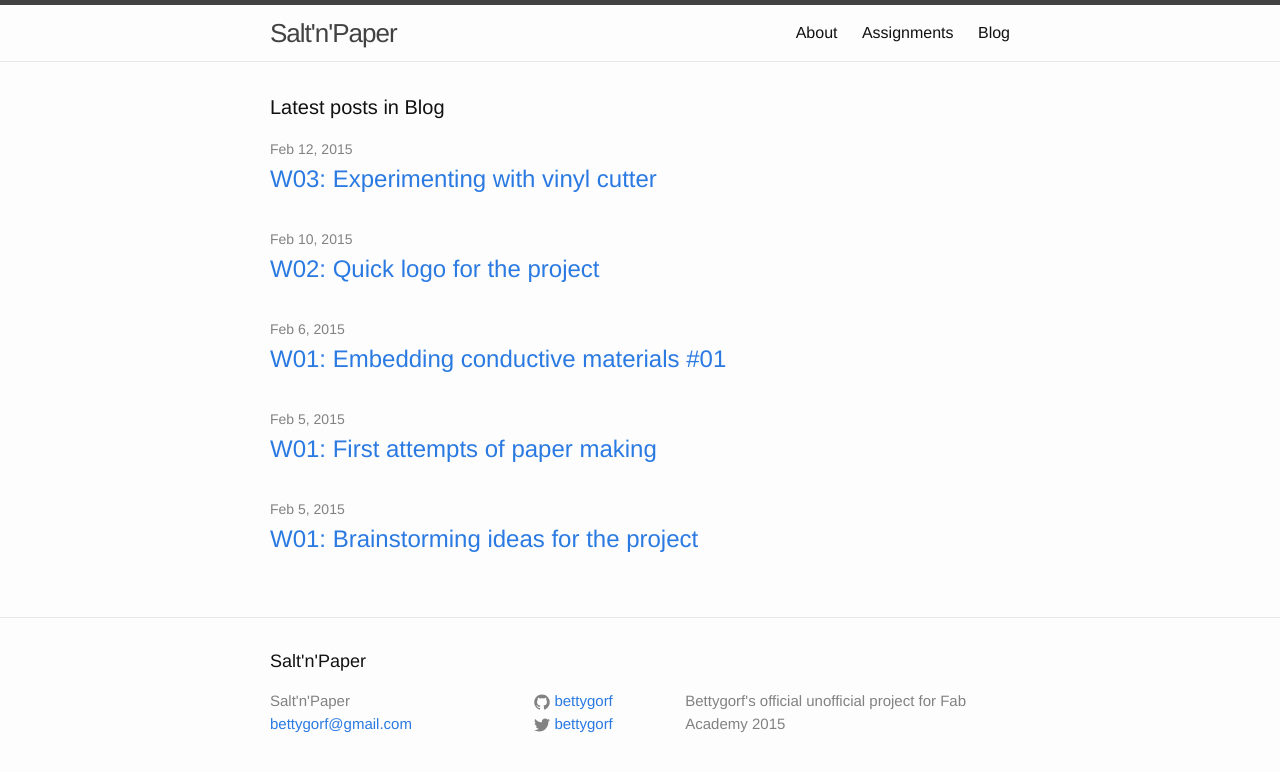
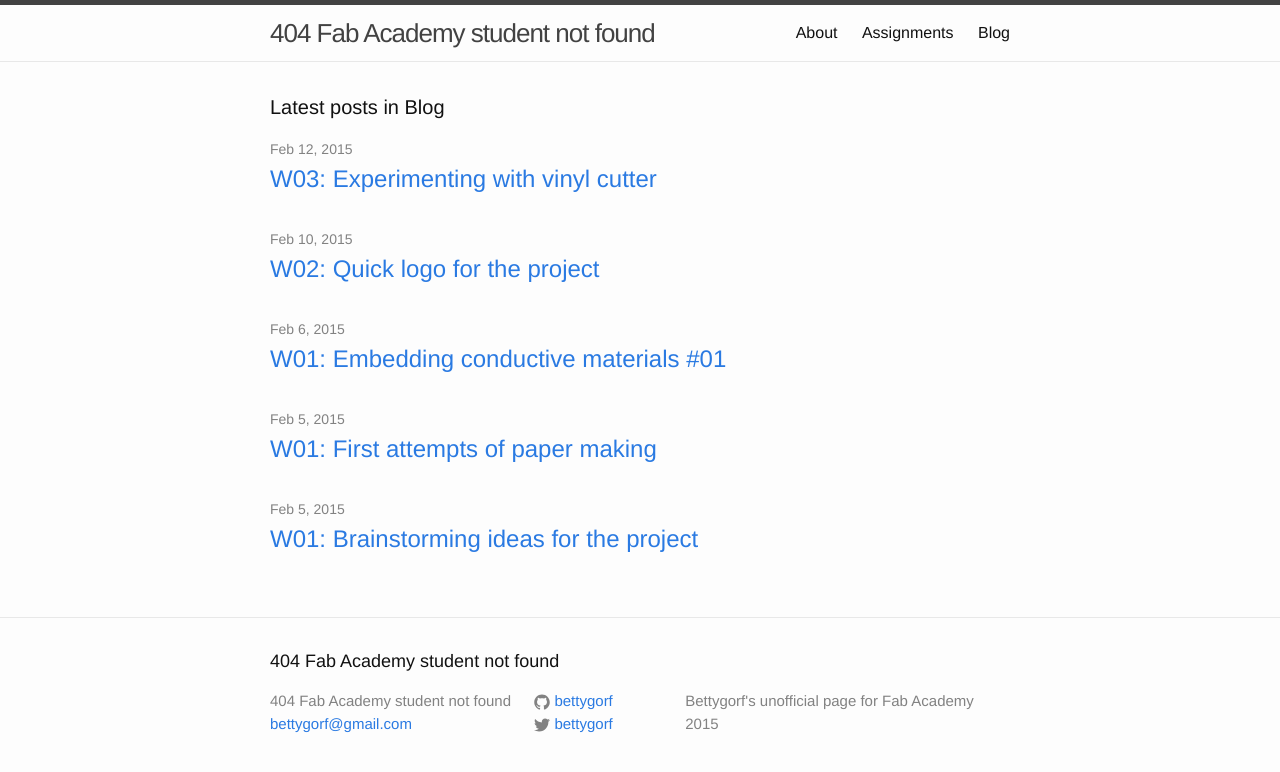
Before and after one commit to bettygorf/bettygorf, a Jekyll site: the page built from index.html, in a window 1280 px wide. Shown: the top 772 px of the page. Built offline with Jekyll 4.4.1, drawn with Linux system fonts in a browser that asks for light colours.

Commit message:
cambio nome pagina

```diff
--- a/_config.yml
+++ b/_config.yml
@@ -1,8 +1,8 @@
 # Site settings
-title: Salt'n'Paper
+title: 404 Fab Academy student not found
 email: bettygorf@gmail.com
 description: > # this means to ignore newlines until "baseurl:"
-  Bettygorf's official unofficial project for Fab Academy 2015
+  Bettygorf's unofficial page for Fab Academy 2015
 baseurl: "" # the subpath of your site, e.g. /blog/
 url: "http://yourdomain.com" # the base hostname & protocol for your site
 twitter_username: bettygorf
```
